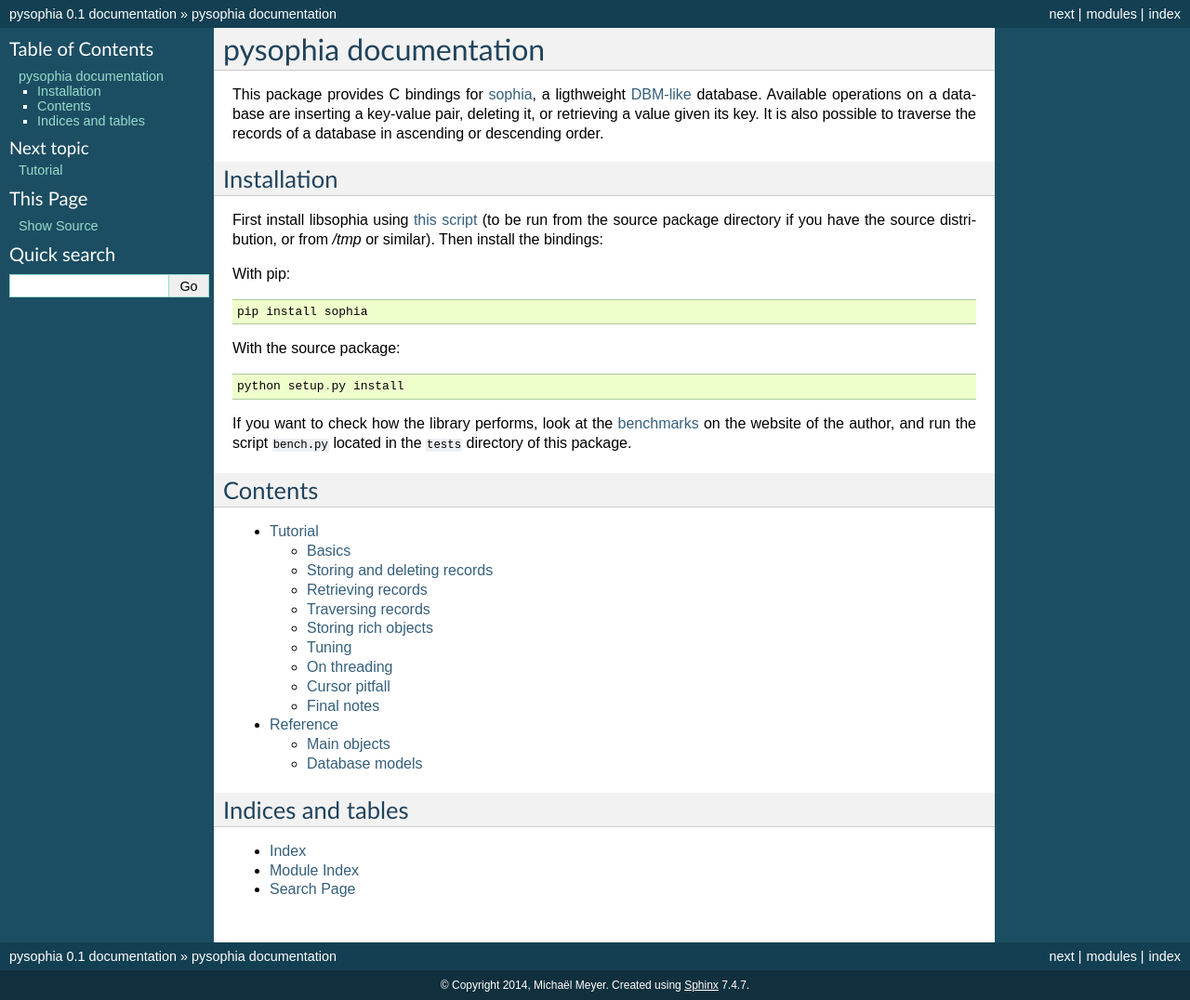
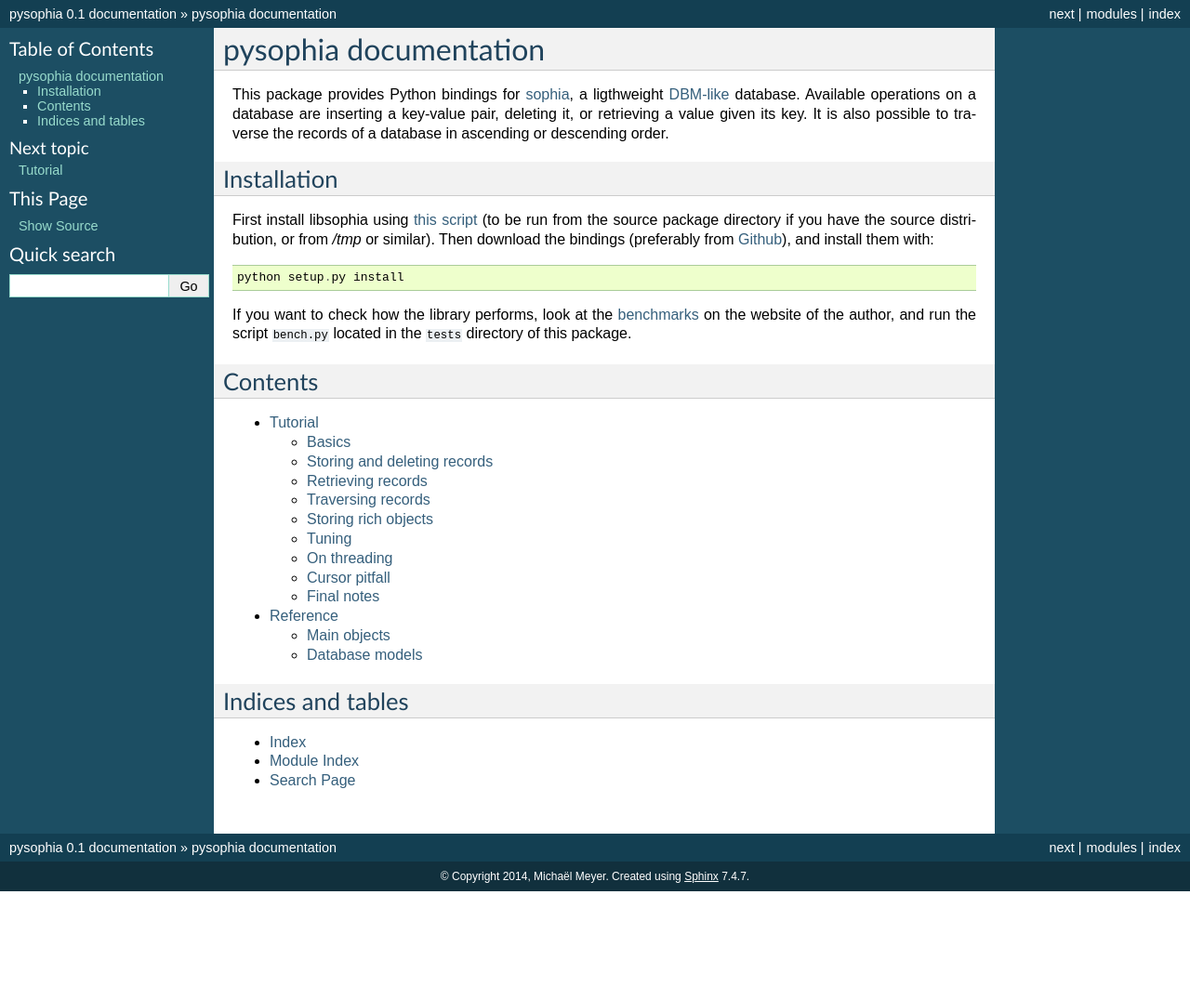
Before and after one commit to doukremt/python-sophia, a Sphinx documentation site: the page built from doc/index.rst, in a window 1280 px wide. Shown: the whole page at 93% size. Built offline with Sphinx 7.4.7, drawn with Linux system fonts in a browser that asks for light colours; after the commit the page ends 959 px from its top, so only the background shows below that.

Commit message:
update doc

```diff
--- a/doc/index.rst
+++ b/doc/index.rst
@@ -1,23 +1,12 @@
-.. pysophia documentation master file, created by
-   sphinx-quickstart on Fri Jan 24 14:00:19 2014.
-   You can adapt this file completely to your liking, but it should at least
-   contain the root `toctree` directive.
-
 pysophia documentation
 **********************
 
-This package provides C bindings for `sophia <http://sphia.org/>`_, a ligthweight `DBM-like <http://en.wikipedia.org/wiki/Dbm>`_ database. Available operations on a database are inserting a key-value pair, deleting it, or retrieving a value given its key. It is also possible to traverse the records of a database in ascending or descending order.
+This package provides Python bindings for `sophia <http://sphia.org/>`_, a ligthweight `DBM-like <http://en.wikipedia.org/wiki/Dbm>`_ database. Available operations on a database are inserting a key-value pair, deleting it, or retrieving a value given its key. It is also possible to traverse the records of a database in ascending or descending order.
 
 Installation
 ============
 
-First install libsophia using `this script <https://raw.github.com/doukremt/python-sophia/master/install_lib.sh>`_ (to be run from the source package directory if you have the source distribution, or from `/tmp` or similar). Then install the bindings:
-
-With pip::
-
-    pip install sophia
-
-With the source package::
+First install libsophia using `this script <https://raw.github.com/doukremt/python-sophia/master/install_lib.sh>`_ (to be run from the source package directory if you have the source distribution, or from `/tmp` or similar). Then download the bindings (preferably from `Github <https://github.com/doukremt/python-sophia>`_), and install them with::
 
     python setup.py install
 
--- a/doc/tutorial.rst
+++ b/doc/tutorial.rst
@@ -218,7 +218,7 @@
     >>> # try to close the database while a cursor is active; this doesn't work
     >>> db.close()
     False
-    >>> # delete the cursor to make it work; the database is deleted immediately after
+    >>> # delete the cursor to make it work; the database will be closed immediately after
     >>> del cursor
     >>> db.is_closed()
     True
```
Also changed, not shown: doc/reference.rst (+14 -5 lines), 16 other files.
